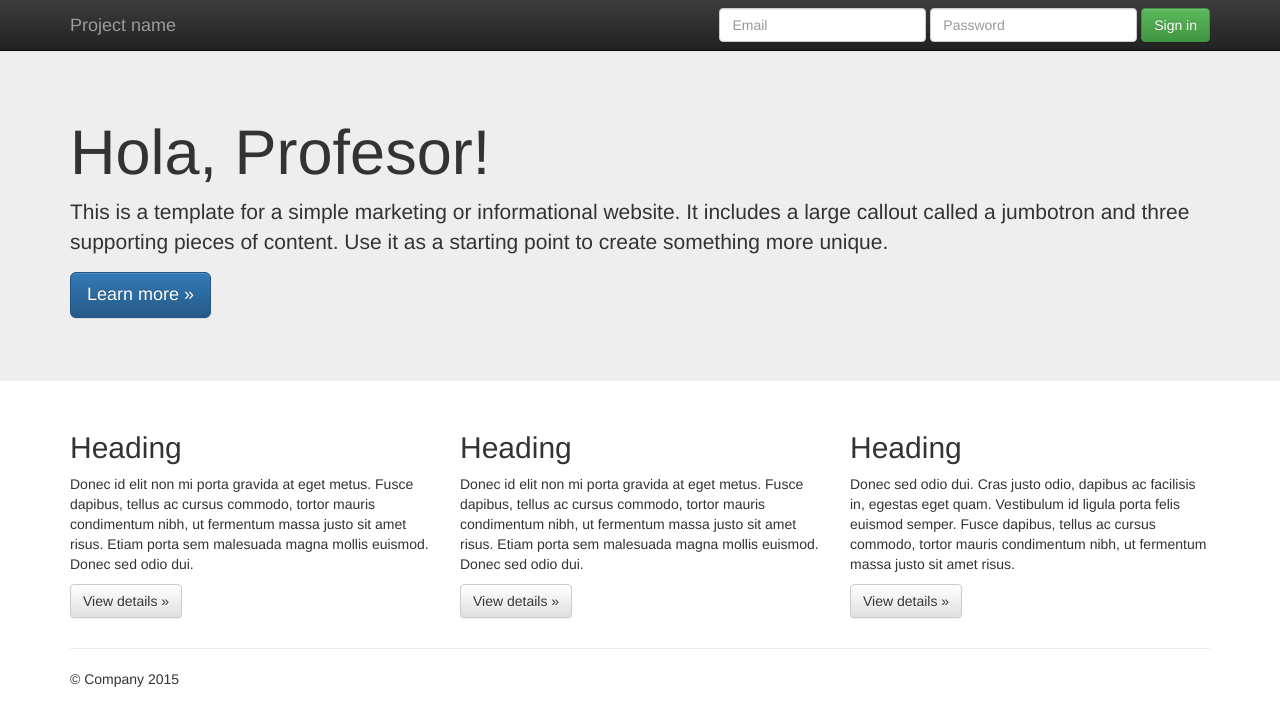
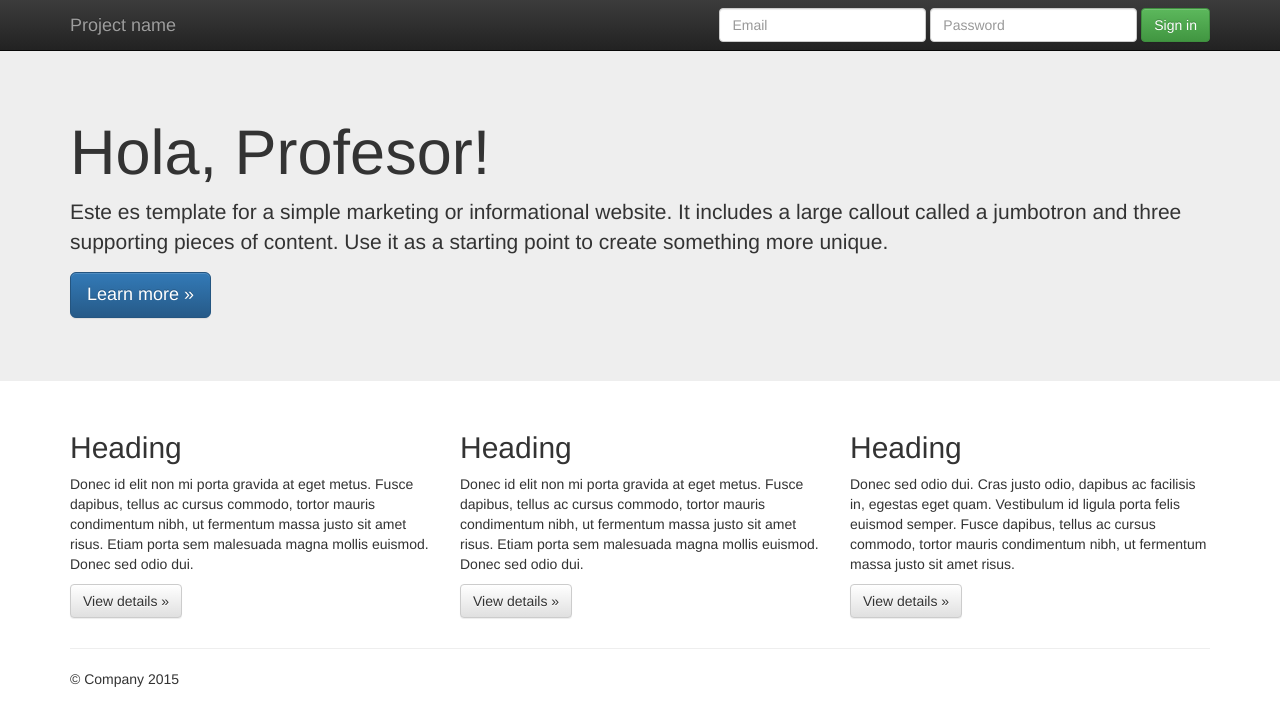
Before and after one commit to ManuelTsoft/Trabajo2_Manuel_Gonzalez, a plain HTML site: page index.html in a window 1280 px wide. Drawn offline with nearby package versions, Linux system fonts and the light colour scheme.

Commit message:
Hacemos otro cambio 1.2

```diff
--- a/index.html
+++ b/index.html
@@ -56,7 +56,7 @@
     <div class="jumbotron">
       <div class="container">
         <h1>Hola, Profesor!</h1>
-        <p>This is a template for a simple marketing or informational website. It includes a large callout called a jumbotron and three supporting pieces of content. Use it as a starting point to create something more unique.</p>
+        <p>Este es template for a simple marketing or informational website. It includes a large callout called a jumbotron and three supporting pieces of content. Use it as a starting point to create something more unique.</p>
         <p><a class="btn btn-primary btn-lg" href="#" role="button">Learn more &raquo;</a></p>
       </div>
     </div>
```
